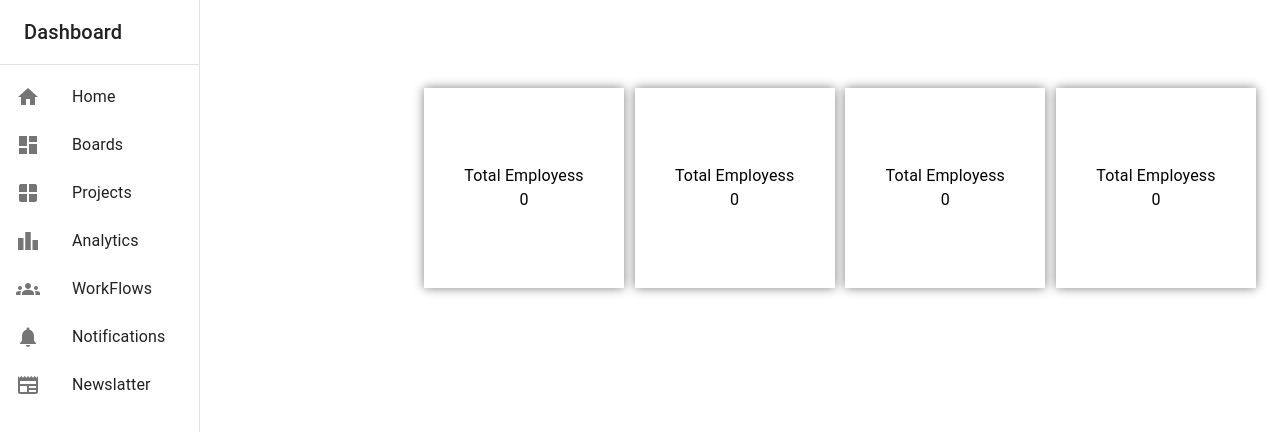
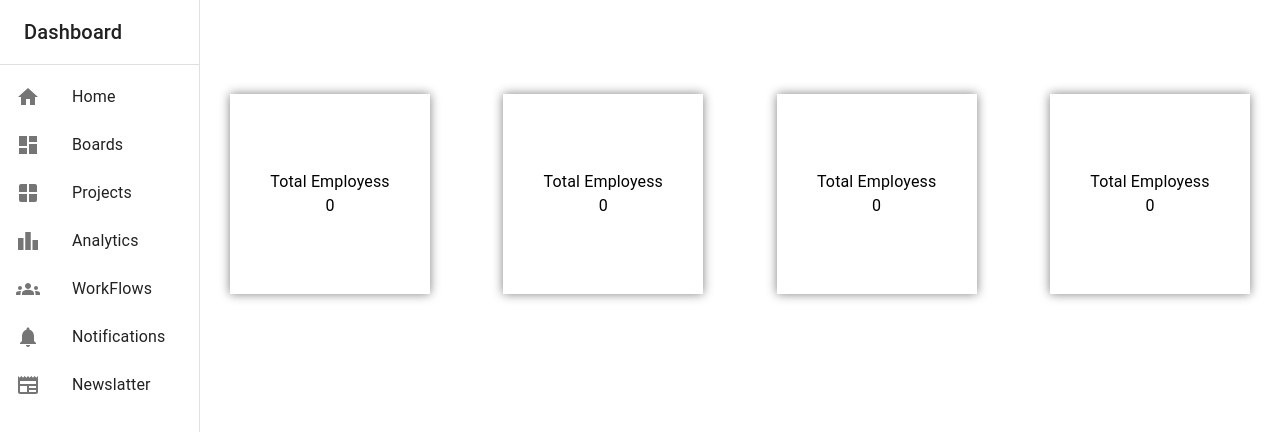
Before and after one commit to Pooja-Mehra9921/Employe-Task-Management-System, a React (Vite) app: page /dashboard in a window 1280 px wide. Shown: the top 432 px of the page. Built offline with nearby package versions, Linux system fonts and the light colour scheme.

Commit message:
adding some styling

```diff
--- a/src/pages/Dashboard/index.jsx
+++ b/src/pages/Dashboard/index.jsx
@@ -78,7 +78,7 @@ const Dashboard = () => {
       </Drawer>
 
       {/* Main Content Area */}
-      <Box  component="main" sx={{ flexGrow: 1, p: 3, marginLeft: `${drawerWidth}px` }}>
+      <Box className="MuiBox-root css-7xtdhl"  component="main" sx={{ flexGrow: 1, p: 3, marginLeft: `${drawerWidth}px` }}>
         <Toolbar />
         {
          selectedComponent
--- a/src/pages/Dashboard/style.css
+++ b/src/pages/Dashboard/style.css
@@ -5,3 +5,10 @@
     height: 100vh;
 
 }
+
+.css-7xtdhl {
+    -webkit-box-flex: 1;
+    flex-grow: 1;
+    padding: 30px !important;
+    margin-left: 0px !important;
+}
```
